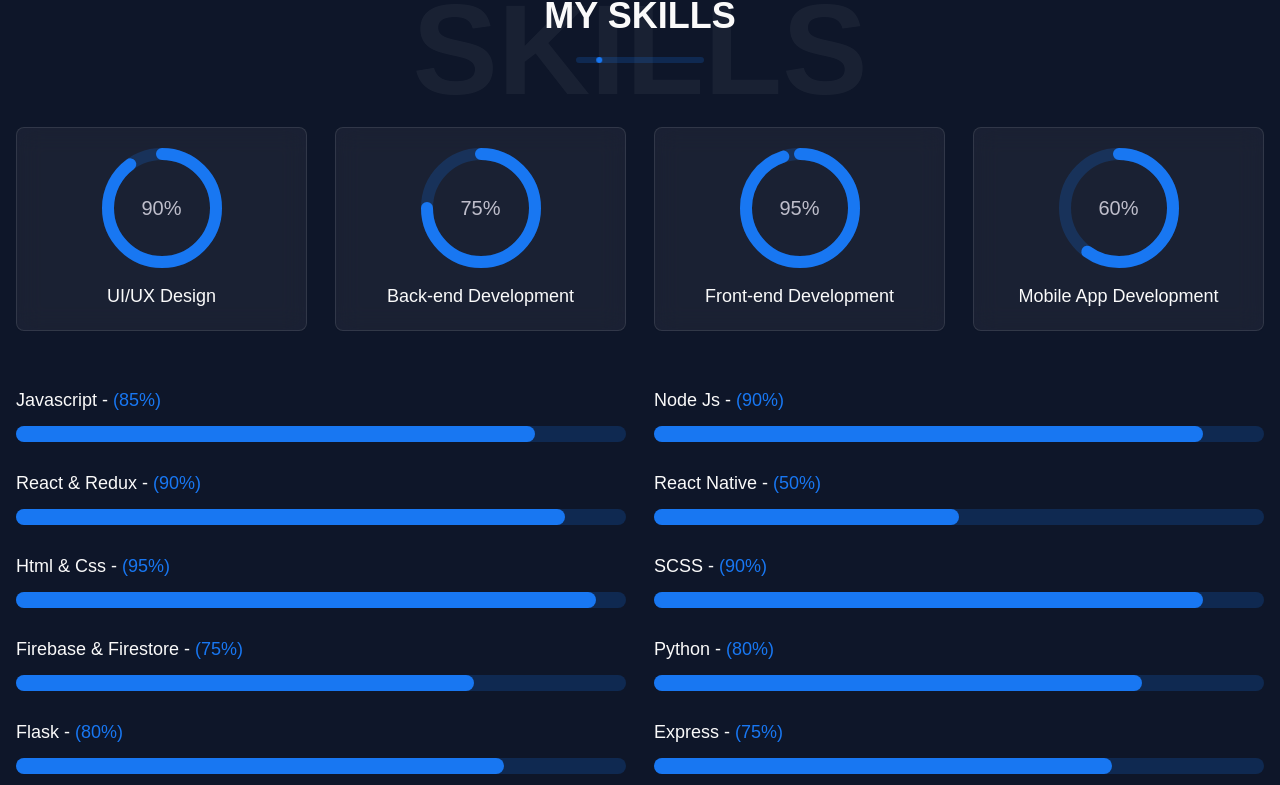
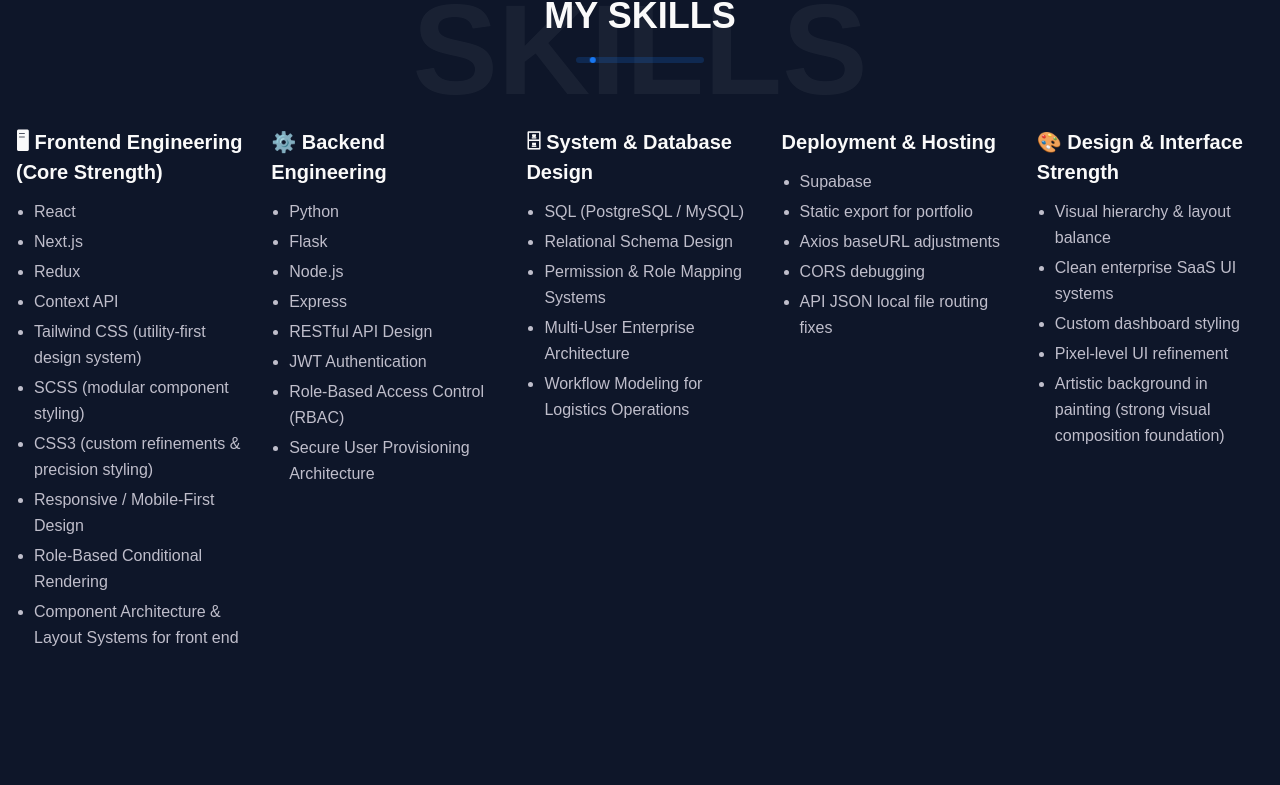
Before and after one commit to Henselldelarosa/henselldelarosa.github.io., a Next.js app: page / in a window 1280 px wide. Shown: the part 1779-2564 px from the top of the page. Built offline with nearby package versions, Linux system fonts and the light colour scheme; a web font is replaced by a local one; what tailwindcss-debug-screens, tailwindcss-nested-groups would draw is missing.

Commit message:
updated my skills"

```diff
--- a/src/components/containers/AboutSection.jsx
+++ b/src/components/containers/AboutSection.jsx
@@ -19,7 +19,7 @@
           variants={childrenAnimation}
           className="about-image overflow-hidden rounded-lg"
         >
-          <div className="about-image-inner fiximage relative border-10 border-primary border-opacity-20">
+          <div className="about-image-inner fiximage relative border-10 border-primary border-opacity-20 w-auto ">
             <span className="absolute -top-2.5 left-0 z-10 h-2.5 w-10 animate-ledgerleftright rounded-full bg-gradient-to-r from-transparent to-primary"></span>
             <span className="absolute top-auto -bottom-2.5 left-auto z-10 h-2.5 w-10 animate-ledgerrightleft rounded-full bg-gradient-to-r from-primary to-transparent"></span>
             <span className="absolute -left-2.5 top-auto z-10 h-10 w-2.5 animate-ledgerbottomtop rounded-full bg-gradient-to-t from-transparent to-primary"></span>
@@ -33,14 +33,14 @@
           </div>
         </motion.div>
       </div>
-      <div className="col-span-2 lg:col-span-1">
+      <div className="col-span-2 lg:col-span-1 w-auto">
         <motion.div
           initial="hidden"
           whileInView="visible"
           viewport={{ once: true }}
           transition={{ duration: 0.4, delay: 0.4 }}
           variants={childrenAnimation}
-          className="about-content"
+          className="about-content w-auto"
         >
           {/* <h3>
             Hi, I am <span className="text-primary">Hensell De La Rosa</span>
@@ -95,14 +95,12 @@
               </li>
             )}
             {data.OpenTo && (
-              <li className="text-lg">
-                <strong className="inline-block min-w-[120px] font-medium">
-                  Open To{" "}
-                </strong>
-                : {data.OpenTo}
+              <li className="grid grid-cols-[120px_1fr] items-start gap-0 text-lg">
+                <strong className="font-medium">Open To </strong>
+                <span className="-indent-3 break-words pl-3">: {data.OpenTo}</span>
               </li>
             )}
-              {data.Interests && (
+            {data.Interests && (
               <li className="text-lg">
                 <strong className="inline-block min-w-[120px] font-medium">
                   Interests{" "}
--- a/src/components/containers/SkillsSection.jsx
+++ b/src/components/containers/SkillsSection.jsx
@@ -1,12 +1,9 @@
-import LanguageSkills from "./LanguageSkills";
 import TechSkills from "./TechSkills";
 
 const SkillsSection = () => {
   return (
     <div className="skills-wrapper">
       <TechSkills />
-      <div className="py-7"></div>
-      <LanguageSkills />
     </div>
   );
 };
--- a/src/components/containers/TechSkills.jsx
+++ b/src/components/containers/TechSkills.jsx
@@ -1,27 +1,81 @@
 import { motion } from "framer-motion";
-import { useQuery } from "react-query";
-import { getTechskills } from "../../fetchers";
 import { childrenAnimation } from "../../lib/motion";
-import { ProgressCircle } from "../elements";
+
+const frontendSkills = [
+  "React",
+  "Next.js",
+  "Redux",
+  "Context API",
+  "Tailwind CSS (utility-first design system)",
+  "SCSS (modular component styling)",
+  "CSS3 (custom refinements & precision styling)",
+  "Responsive / Mobile-First Design",
+  "Role-Based Conditional Rendering",
+  "Component Architecture & Layout Systems for front end",
+];
+
+const backendSkills = [
+  "Python",
+  "Flask",
+  "Node.js",
+  "Express",
+  "RESTful API Design",
+  "JWT Authentication",
+  "Role-Based Access Control (RBAC)",
+  "Secure User Provisioning Architecture",
+];
+
+const databaseSkills = [
+  "SQL (PostgreSQL / MySQL)",
+  "Relational Schema Design",
+  "Permission & Role Mapping Systems",
+  "Multi-User Enterprise Architecture",
+  "Workflow Modeling for Logistics Operations",
+];
+
+const deploymentSkills = [
+  "Supabase",
+  "Static export for portfolio",
+  "Axios baseURL adjustments",
+  "CORS debugging",
+  "API JSON local file routing fixes",
+];
+
+const designSkills = [
+  "Visual hierarchy & layout balance",
+  "Clean enterprise SaaS UI systems",
+  "Custom dashboard styling",
+  "Pixel-level UI refinement",
+  "Artistic background in painting (strong visual composition foundation)",
+];
+
+const categories = [
+  { title: "🖥 Frontend Engineering (Core Strength)", items: frontendSkills },
+  { title: "⚙️ Backend Engineering", items: backendSkills },
+  { title: "🗄 System & Database Design", items: databaseSkills },
+  { title: "Deployment & Hosting", items: deploymentSkills },
+  { title: "🎨 Design & Interface Strength", items: designSkills },
+];
 
 const TechSkills = () => {
-  const { data } = useQuery("tech-skills", getTechskills);
-
-  if (!data) return null;
-
   return (
-    <div className="grid grid-cols-4 gap-7">
-      {data?.map((skill, index) => (
+    <div className="grid grid-cols-1 sm:grid-cols-2 lg:grid-cols-5 gap-7">
+      {categories.map((category, index) => (
         <motion.div
           initial="hidden"
           whileInView="visible"
           viewport={{ once: true }}
           transition={{ duration: 0.4, delay: 0.2 * index }}
           variants={childrenAnimation}
-          className="col-span-4 sm:col-span-2 lg:col-span-1"
-          key={skill.id}
+          className="min-w-0"
+          key={category.title}
         >
-          <ProgressCircle skill={skill} />
+          <h3 className="mb-3 text-xl font-semibold">{category.title}</h3>
+          <ul className="space-y-1 text-base leading-relaxed">
+            {category.items.map((item) => (
+              <li key={item}>{item}</li>
+            ))}
+          </ul>
         </motion.div>
       ))}
     </div>
```
